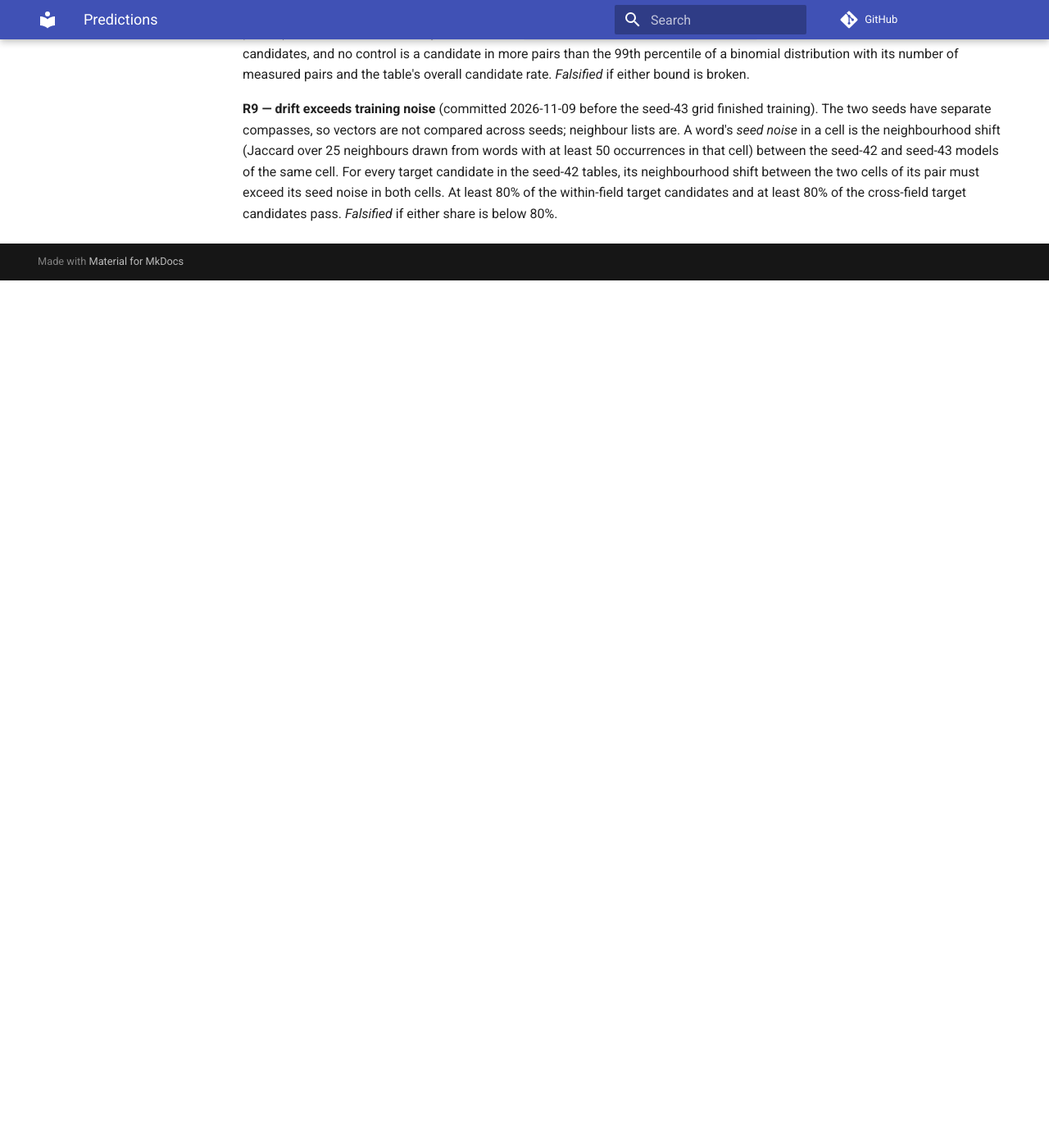
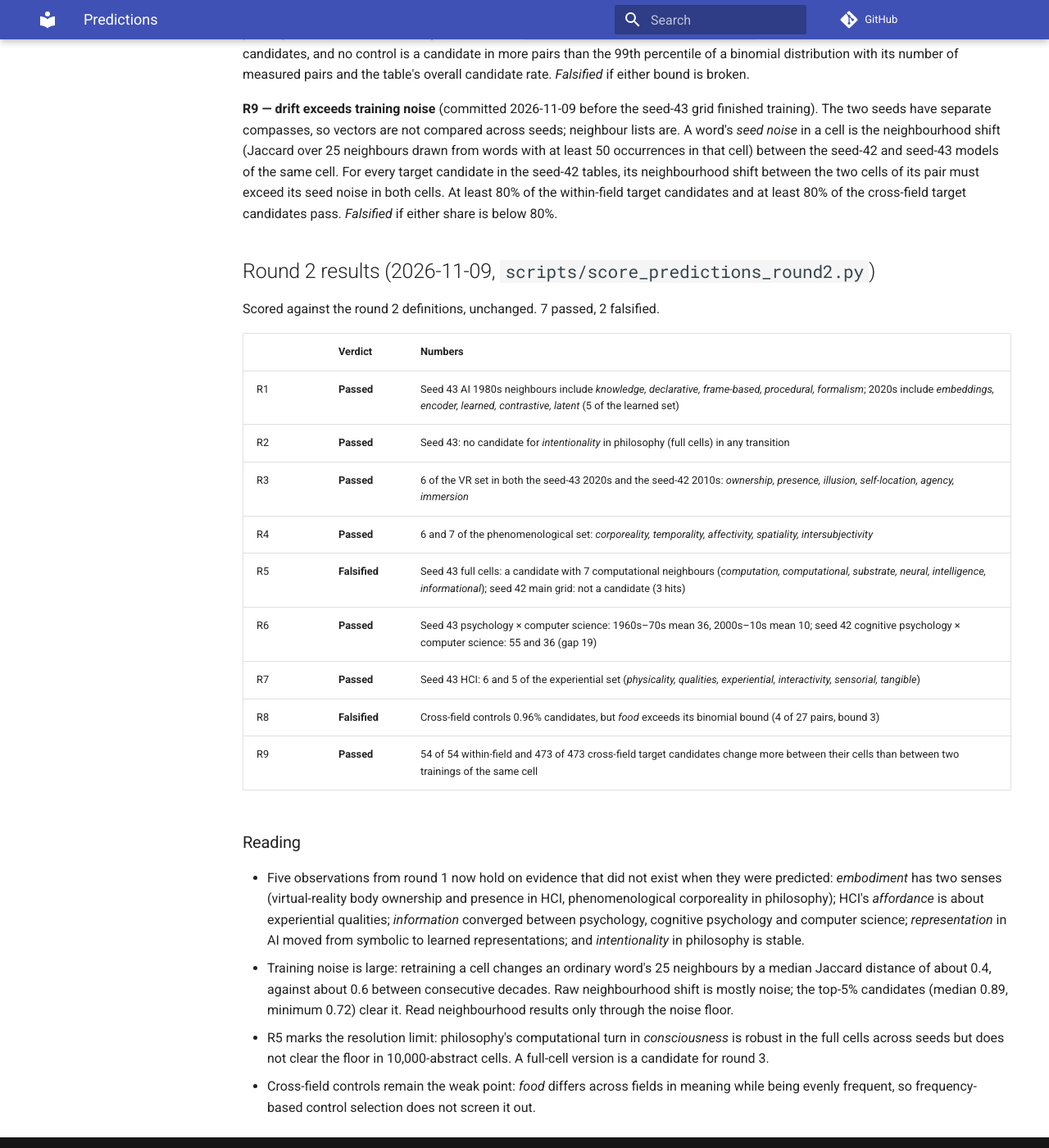
Before and after one commit to Dovalization/interpretant, an MkDocs documentation site: the page built from docs/predictions.md, in a window 1280 px wide and 1400 px high, scrolled down 3602 px. Shown: the whole window at 82% size. Built offline with MkDocs 1.6.1 and Material for MkDocs 9.7.7, drawn with Linux system fonts in a browser that asks for light colours; comment, search, counter and statistics services are not loaded; before the commit the page ends 3944 px from its top, so only the background shows below that.

Commit message:
docs: score round 2 predictions (7 passed, 2 falsified)
Five round 1 observations replicate on unseen evidence (seed 43 and unseen decades or field
pairs): embodiment's two senses in HCI and philosophy, affordance's experiential sense in
HCI, information converging across psychology and computer science, representation's move
from symbolic to learned in AI, and intentionality's stability. All target candidates beat
seed-to-seed training noise, which is itself large for ordinary words. R5 holds only in the
full cells; R8 fails again on food.

```diff
--- a/docs/predictions.md
+++ b/docs/predictions.md
@@ -163,3 +163,37 @@ and seed-43 models of the same cell. For every target candidate in the seed-42 t
 neighbourhood shift between the two cells of its pair must exceed its seed noise in both
 cells. At least 80% of the within-field target candidates and at least 80% of the
 cross-field target candidates pass. *Falsified* if either share is below 80%.
+
+## Round 2 results (2026-11-09, `scripts/score_predictions_round2.py`)
+
+Scored against the round 2 definitions, unchanged. 7 passed, 2 falsified.
+
+| | Verdict | Numbers |
+|---|---|---|
+| R1 | **Passed** | Seed 43 AI 1980s neighbours include *knowledge, declarative, frame-based, procedural, formalism*; 2020s include *embeddings, encoder, learned, contrastive, latent* (5 of the learned set) |
+| R2 | **Passed** | Seed 43: no candidate for *intentionality* in philosophy (full cells) in any transition |
+| R3 | **Passed** | 6 of the VR set in both the seed-43 2020s and the seed-42 2010s: *ownership, presence, illusion, self-location, agency, immersion* |
+| R4 | **Passed** | 6 and 7 of the phenomenological set: *corporeality, temporality, affectivity, spatiality, intersubjectivity* |
+| R5 | **Falsified** | Seed 43 full cells: a candidate with 7 computational neighbours (*computation, computational, substrate, neural, intelligence, informational*); seed 42 main grid: not a candidate (3 hits) |
+| R6 | **Passed** | Seed 43 psychology × computer science: 1960s–70s mean 36, 2000s–10s mean 10; seed 42 cognitive psychology × computer science: 55 and 36 (gap 19) |
+| R7 | **Passed** | Seed 43 HCI: 6 and 5 of the experiential set (*physicality, qualities, experiential, interactivity, sensorial, tangible*) |
+| R8 | **Falsified** | Cross-field controls 0.96% candidates, but *food* exceeds its binomial bound (4 of 27 pairs, bound 3) |
+| R9 | **Passed** | 54 of 54 within-field and 473 of 473 cross-field target candidates change more between their cells than between two trainings of the same cell |
+
+### Reading
+
+- Five observations from round 1 now hold on evidence that did not exist when they were
+  predicted: *embodiment* has two senses (virtual-reality body ownership and presence in HCI,
+  phenomenological corporeality in philosophy); HCI's *affordance* is about experiential
+  qualities; *information* converged between psychology, cognitive psychology and computer
+  science; *representation* in AI moved from symbolic to learned representations; and
+  *intentionality* in philosophy is stable.
+- Training noise is large: retraining a cell changes an ordinary word's 25 neighbours by a
+  median Jaccard distance of about 0.4, against about 0.6 between consecutive decades. Raw
+  neighbourhood shift is mostly noise; the top-5% candidates (median 0.89, minimum 0.72)
+  clear it. Read neighbourhood results only through the noise floor.
+- R5 marks the resolution limit: philosophy's computational turn in *consciousness* is robust
+  in the full cells across seeds but does not clear the floor in 10,000-abstract cells. A
+  full-cell version is a candidate for round 3.
+- Cross-field controls remain the weak point: *food* differs across fields in meaning while
+  being evenly frequent, so frequency-based control selection does not screen it out.
```
